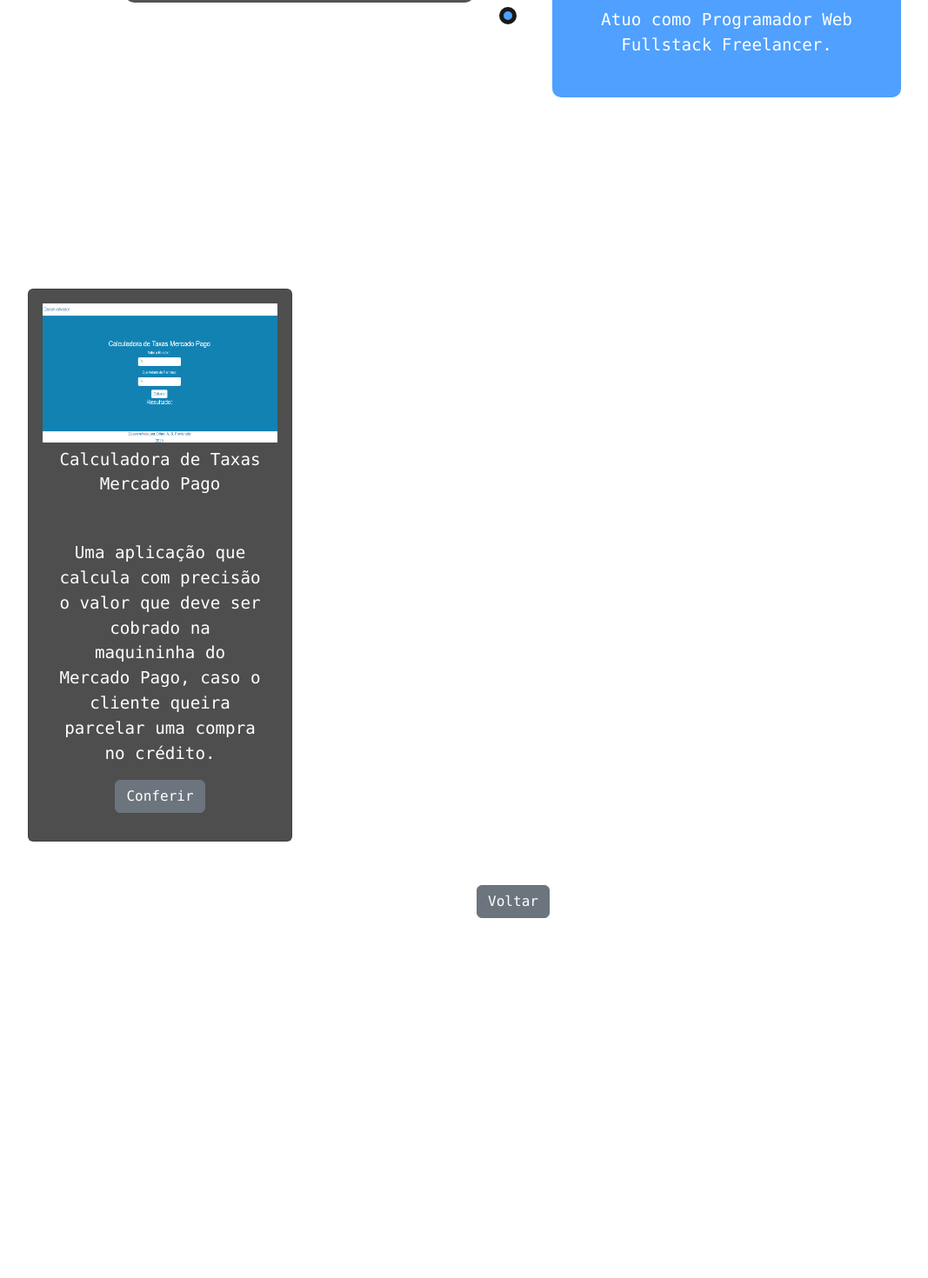
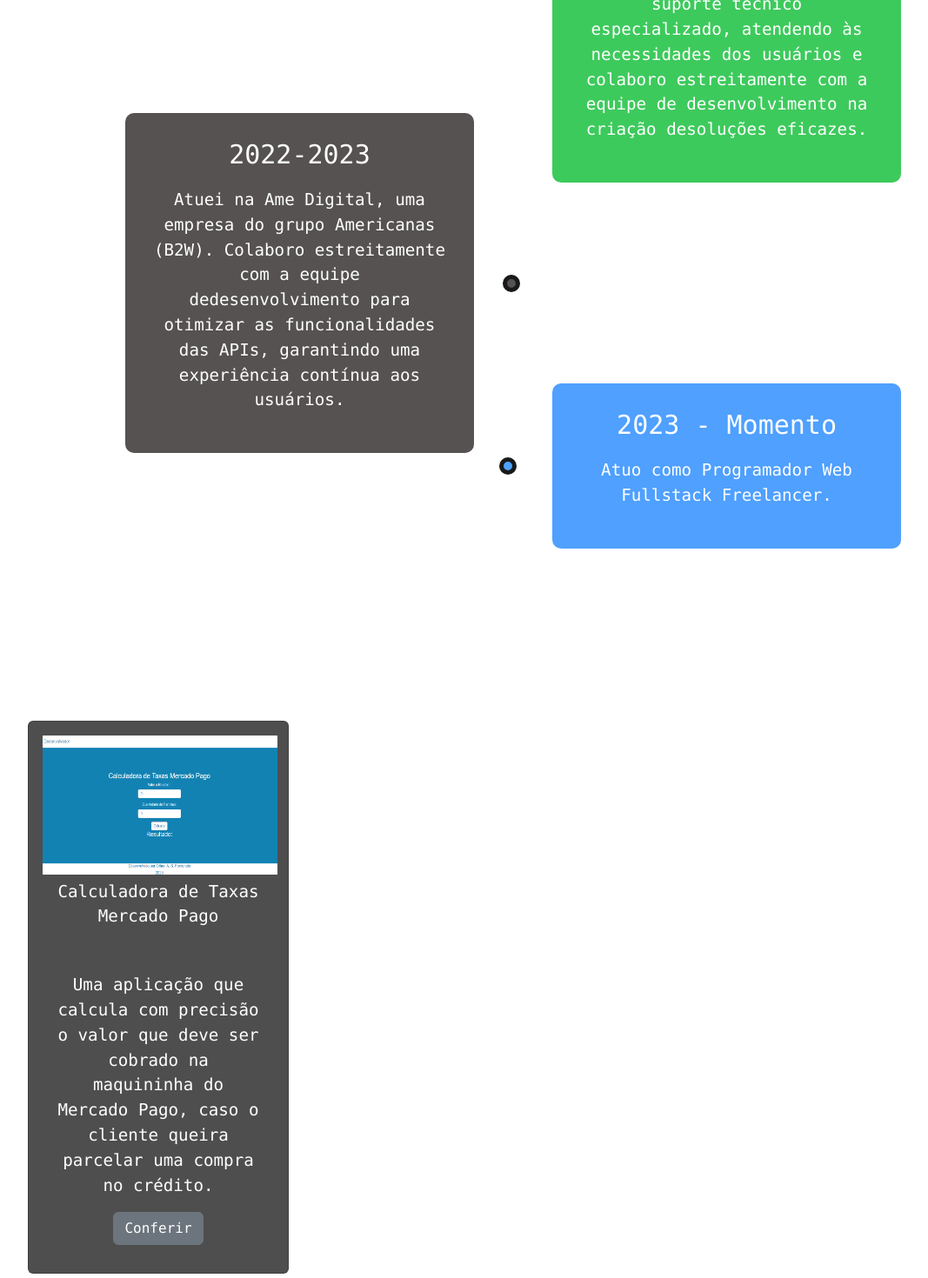
Before and after one commit to othonaf/Portfolio, a React (Create React App) app: page /Trabalhos in a window 1280 px wide. Shown: the part 900-2370 px from the top of the page at 87% size, without its empty margins (50-1117 px from the left). Built offline with nearby package versions, Linux system fonts and the light colour scheme.

Commit message:
Atualizando resolução

```diff
--- a/src/components/Projetos.js
+++ b/src/components/Projetos.js
@@ -1,30 +1,27 @@
 import React, { useContext } from 'react';
 import { CardBody, Button } from 'reactstrap'
 import {CadImage, CardsProjetos, TituloProjeto, DescricaoProjt} from '../styled';
-import cardImage from '../calc.png';
 import { LanguageContext } from '../LanguageContext';
 
 
-const Projetos = () => {
+const Projetos = (props) => {
     const { texts } = useContext(LanguageContext);
     const handleClick = () => {
-        window.open('https://frontend-mercado-livre.onrender.com/', '_blank');
+        window.open(props.link, '_blank');
     }
     return (
         <CardsProjetos
             body
             inverse
-            style={{
-                width: '19rem',
-            }}
+
         >
-            <CadImage alt="" src={cardImage} />
+            <CadImage alt="" src={props.imagem} />
             <CardBody>
                 <TituloProjeto>
-                    {texts.projetos.tituloCard1}
+                    {props.tituloCard1}
                 </TituloProjeto>
                 <DescricaoProjt>
-                    {texts.projetos.descCard1}
+                    {props.descCard1}
                 </DescricaoProjt>
                 <Button onClick={handleClick}>
                     {texts.projetos.botao}
--- a/src/components/Trabalhos.js
+++ b/src/components/Trabalhos.js
@@ -1,9 +1,11 @@
 import React, { useContext } from 'react';
-import {Container, Timeline, Heading, Cartao, CartaoBody, CartaoTitulo, Col, Button2} from '../styled'
+import {Container, Timeline, Heading, Cartao, CartaoBody, CartaoTitulo, Col, Button2, ProjetosContainer} from '../styled'
 import { Row } from 'reactstrap';
 import { useNavigate } from 'react-router-dom';
 import Projetos from './Projetos';
 import { LanguageContext } from '../LanguageContext';
+import cardImage from '../calc.png';
+
 
 function Trabalhos() {
     const { texts } = useContext(LanguageContext);
@@ -55,11 +57,18 @@
 
                 </Col>
             </Row>
-            <Row>
-                <h3>{texts.trabalhos.titulo2} </h3>
-                <Col><Projetos /></Col>
 
-            </Row>
+                <h3>{texts.trabalhos.titulo2} </h3><br />
+                <ProjetosContainer>
+                    <Projetos
+                        link={'https://frontend-mercado-livre.onrender.com/'}
+                        tituloCard1={texts.projetos.tituloCard1}
+                        descCard1={texts.projetos.descCard1}
+                        imagem={cardImage}
+                    />
+                </ProjetosContainer>
+
+
             <Button2 onClick={handleClick}>
                 {texts.trabalhos.botão}
             </Button2>
--- a/src/locales/pt/translations.json
+++ b/src/locales/pt/translations.json
@@ -26,9 +26,9 @@
     "trabalhos": {
         "titulo": "Educação e Experiência",
         "detalheCard1": "Cursei Análise e Desenvolvimento de Sistemas na Faculdade de Tecnologia do Nordeste (Fatene)",
-        "detalheCard2": "Certificação em Programação Fullstack",
-        "detalheCard3": "Trabalhei na Hapvida Notre Dame.",
-        "detalheCard4": "Atuei na Ame Digital, uma empresa do grupo Americanas (B2W).",
+        "detalheCard2": "Certificação em Programação Fullstack, me aprofundei em Tecnologias como Node.js e React.js.",
+        "detalheCard3": "Trabalhei na Hapvida Notre Dame. Fui responsável pela implementação, manutenção e aprimoramento contínuo de sistemas e aplicativos personalizados. Ofereço suporte técnico especializado, atendendo às necessidades dos usuários e colaboro estreitamente com a equipe de desenvolvimento na criação desoluções eficazes.",
+        "detalheCard4": "Atuei na Ame Digital, uma empresa do grupo Americanas (B2W). Colaboro estreitamente com a equipe dedesenvolvimento para otimizar as funcionalidades das APIs, garantindo uma experiência contínua aos usuários.",
         "card5Titulo": "2023 - Momento",
         "detalheCard5": "Atuo como Programador Web Fullstack Freelancer.",
         "titulo2": "Projetos Realizados:",
--- a/src/styled.js
+++ b/src/styled.js
@@ -17,11 +17,30 @@
 
 export const CardsProjetos = styled(RSCard)`
     background-color: #4e4e4e;
+    width: 300px;
 
     @media (max-width: 768px) {
     width: 100%;
     margin-bottom: 20px;
   }
+`;
+export const ProjetosContainer = styled.div`
+    width: 270px;
+    display: grid;
+    grid-template-columns: repeat(3, 1fr);
+    grid-gap: 100px;
+    color: #fff;
+
+    @media (max-width: 768px) {
+      margin: auto;
+      width: 100%;
+      margin-bottom: 20px;
+      grid-template-columns: repeat(2, 1fr);
+    }
+
+    @media (max-width: 500px) {
+      grid-template-columns: 1fr;
+    }
 `;
 export const DescricaoProjt = styled(RSCardText)`
     margin-top: 50px;
@@ -37,6 +56,7 @@
     color: #ebf5f5;
     min-height: 100%;
     width: 100%;
+    height: 80%;
 
     @media (max-width: 767px) {
         position: relative;
@@ -135,7 +155,7 @@
 `;
 export const Body = styled.body`
     display: flex;
-    min-height: 100vh;
+    min-height: 100%;
     flex-direction: row;
 
     @media (max-width: 500px) {
@@ -210,14 +230,16 @@
     margin-bottom: 110px;
 `;
 export const CartaoBody = styled.div`
-overflow: auto;
+  height: 100%;
+  overflow: auto;
+
 &:nth-child(even):before {
   content: '';
   position: absolute;
   left: -12%;
   top: 0;
   width: 0px;
-  height: 100%;
+  min-height: 100%;
   border: 1px dashed #fff;
   z-index: -1;
 }
@@ -228,7 +250,8 @@
     margin-bottom: 20px;
 `;
 export const Cartao = styled.div`
-   width: 45%;
+  position: relative;
+  width: 45%;
   padding: 30px;
   border-radius: 10px;
   color: #fff;
@@ -383,6 +406,11 @@
 export const CadImage = styled.img`
     width: 270px;
     height: 160px;
+
+    @media (max-width: 767px) {
+      width: auto;
+      height: 250px;
+    }
 `;
 
 export const SkillSection = styled.div`
```
